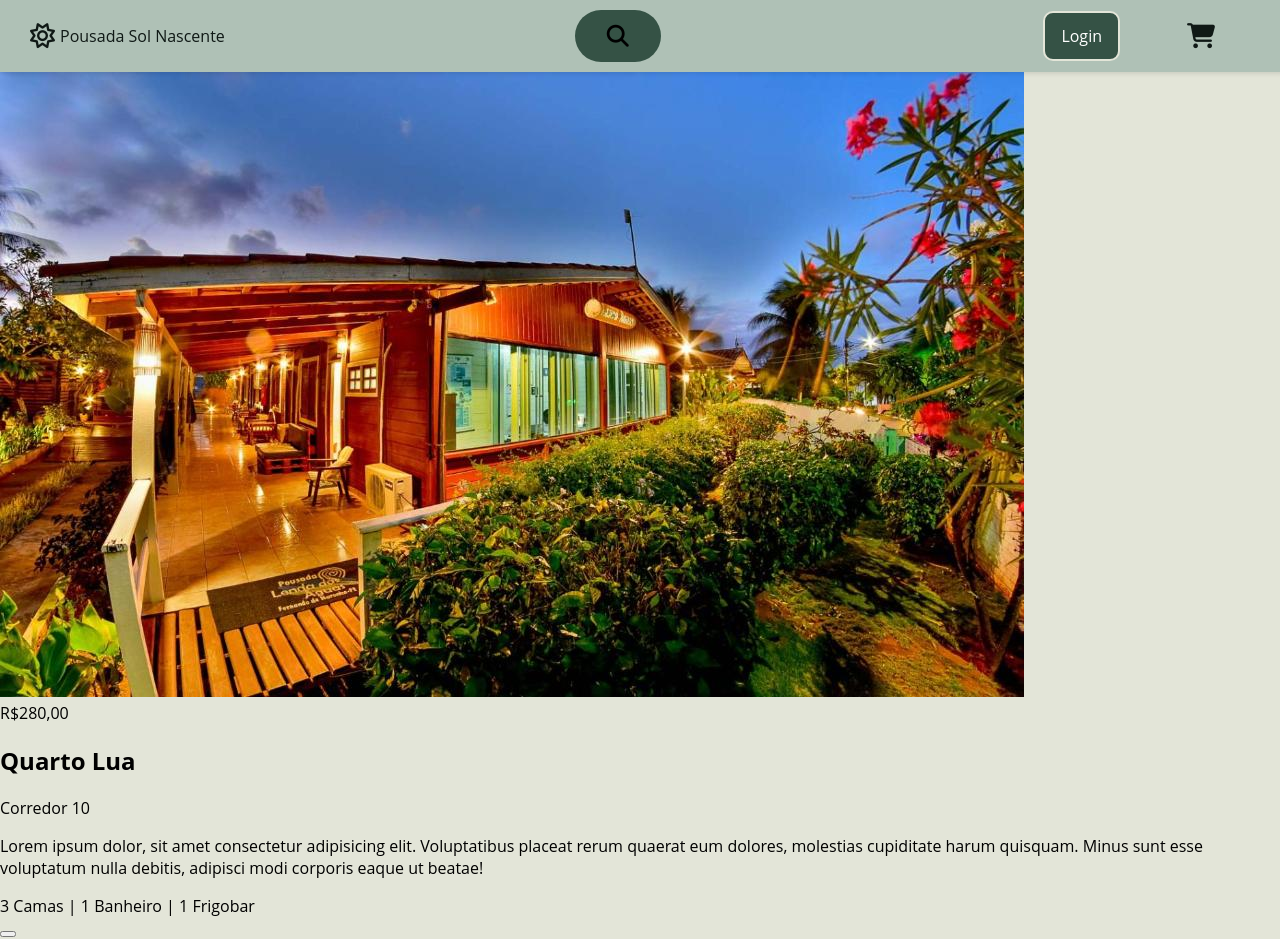
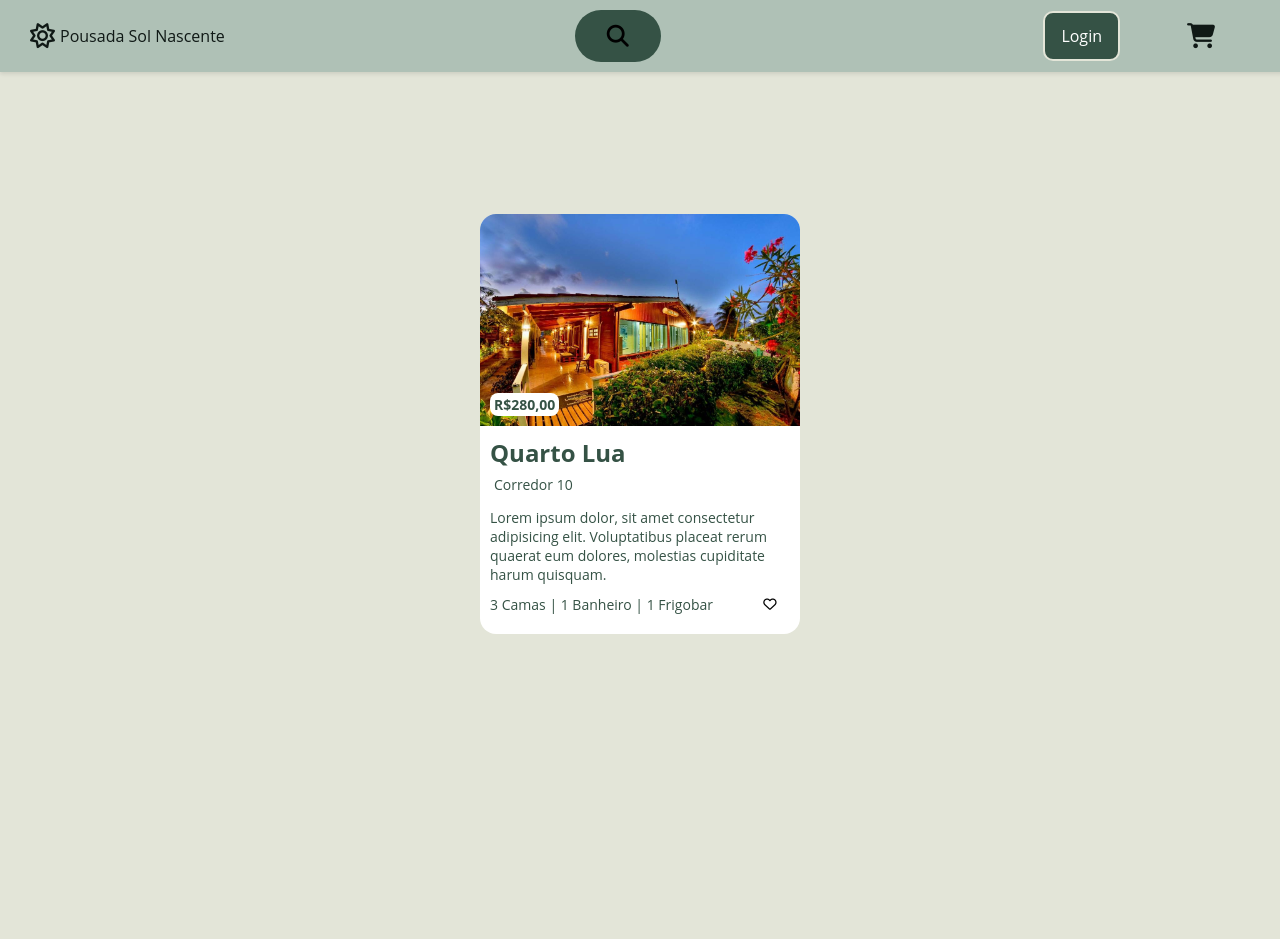
Before and after one commit to allanaavila/pousada-sol-nascente, a plain HTML site: page index.html in a window 1280 px wide. After the commit the page ends 832 px from the top, so only its background shows below. Drawn offline with Linux system fonts and the light colour scheme.

Commit message:
criando o primeiro card

```diff
--- a/index.html
+++ b/index.html
@@ -56,17 +56,19 @@
                 <p class="card_address">Corredor 10</p>
                 <p class="card_description">Lorem ipsum dolor, sit amet consectetur adipisicing elit.
                     Voluptatibus placeat rerum quaerat eum dolores, molestias cupiditate harum quisquam.
-                    Minus sunt esse voluptatum nulla debitis, adipisci modi corporis eaque ut beatae!
                 </p>
                 <div class="card_button">
                     <div class="card_properties">
                         3 Camas | 1 Banheiro | 1 Frigobar
                     </div>
-                    <button class="card_btn"></button>
+                    <button class="card_btn" onclick="toggleFavorite()">
+                        <i id="heartIcon" class="fa-regular fa-heart"></i>
+                    </button>
                 </div>
             </div>
         </article>
     </div>
     <script src="./js/header.js"></script>
+    <script src="./js/cards.js"></script>
 </body>
 </html>
--- /dev/null
+++ b/js/cards.js
@@ -0,0 +1,7 @@
+
+
+function toggleFavorite() {
+  var heartIcon = document.getElementById('heartIcon');
+  heartIcon.classList.toggle('favorite');
+
+}
--- a/src/style/cards.css
+++ b/src/style/cards.css
@@ -0,0 +1,116 @@
+* {
+    margin: 0;
+    padding: 0;
+}
+
+body {
+    display: flex;
+    justify-content: center;
+    align-items: center;
+    font-family: var(--font-dm-sans);
+    height: 100vh;
+    padding: 16px;
+}
+
+.card {
+    background-color: var(--bg-white-color);
+    border-radius: 16px;
+    box-shadow: rbg(0, 0, 0, 0.1) 0px 2px 6px;
+    display: flex;
+    width: 320px;
+    height: 420px;
+    flex-direction: column;
+    overflow: hidden;
+    cursor: pointer;
+    transition: all 0.2s ease-in-out;
+}
+
+.card:hover {
+    box-shadow: rbg(0, 0, 0, 0.1) 0px 6px 16px;
+}
+
+.card_preview {
+    width: 100%;
+    position: relative;
+    overflow: hidden;
+}
+
+.card_preview img {
+    width: 100%;
+    object-fit: cover;
+    transition: all 0.4s ease-out;
+}
+
+.card:hover .card_preview img {
+    transform: scale(1.35);
+}
+
+
+.card_address {
+    margin: 6px 4px;
+    font-size: 14px;
+    color: var(--bg-verde-escuro-color);
+}
+
+.cards {
+    display: flex;
+    flex-wrap: wrap;
+    gap: 16px;
+    justify-content: center;
+    margin-top: 16px;
+}
+
+.card_price {
+    background-color: var(--bg-white-color);
+    color: var(--bg-verde-escuro-color);
+    z-index: 1;
+    position: absolute;
+    bottom: 10px;
+    padding: 2px 4px;
+    border-radius: 8px;
+    left: 10px;
+    font-weight: bold;
+    font-size: 14px;
+}
+
+.card_content {
+    padding: 10px;
+    display: flex;
+    flex-direction: column;
+    flex-grow: 1;
+    color: var(--bg-verde-escuro-color);
+}
+
+.card_button {
+    margin-top: auto;
+    display: flex;
+    justify-content: space-between;
+    align-items: center;
+}
+
+.card_description {
+    margin-top: 8px;
+    display: -webkit-box;
+    overflow: hidden;
+    -webkit-box-orient: vertical;
+    -webkit-line-clamp: 5;
+    color: var(--bg-verde-escuro-color);
+    font-size: 14px;
+}
+
+.card_properties {
+    font-size: 14px;
+    color: var(--bg-verde-escuro-color);
+}
+
+.card_btn {
+    background-color: transparent;
+    border: none;
+    cursor: pointer;
+    width: 40px;
+    height: 40px;
+}
+
+.favorite {
+    color: var(--like); /* Cor vermelha para o ícone favorito */
+}
--- a/src/style/vars.css
+++ b/src/style/vars.css
@@ -13,6 +13,8 @@
     --bg-lightgray-color: #b3b3b3;
     --bg-transparente-color: rgba(0, 0, 0, 0.1);
 
+    --like: #FF3040;
+
     --bg-fundo-color: #101916;
     --bg-verde-escuro-color: #355245;
     --bg-verde-acinzentado-color: #AFC1B6;
```
Also changed, not shown: src/assets/quartos/lua.jpg (added), src/assets/quartos/pordosol.jpg (added).
